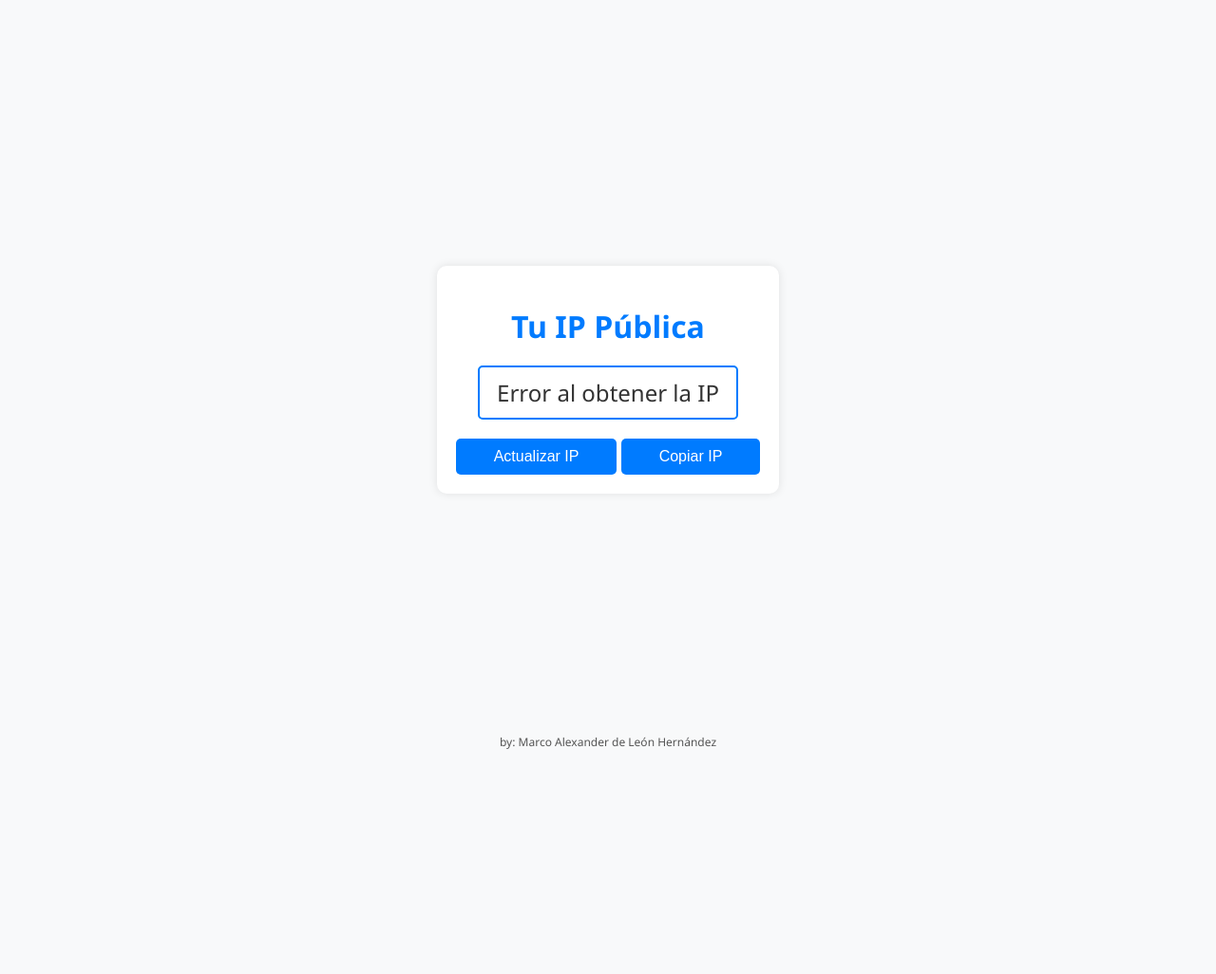
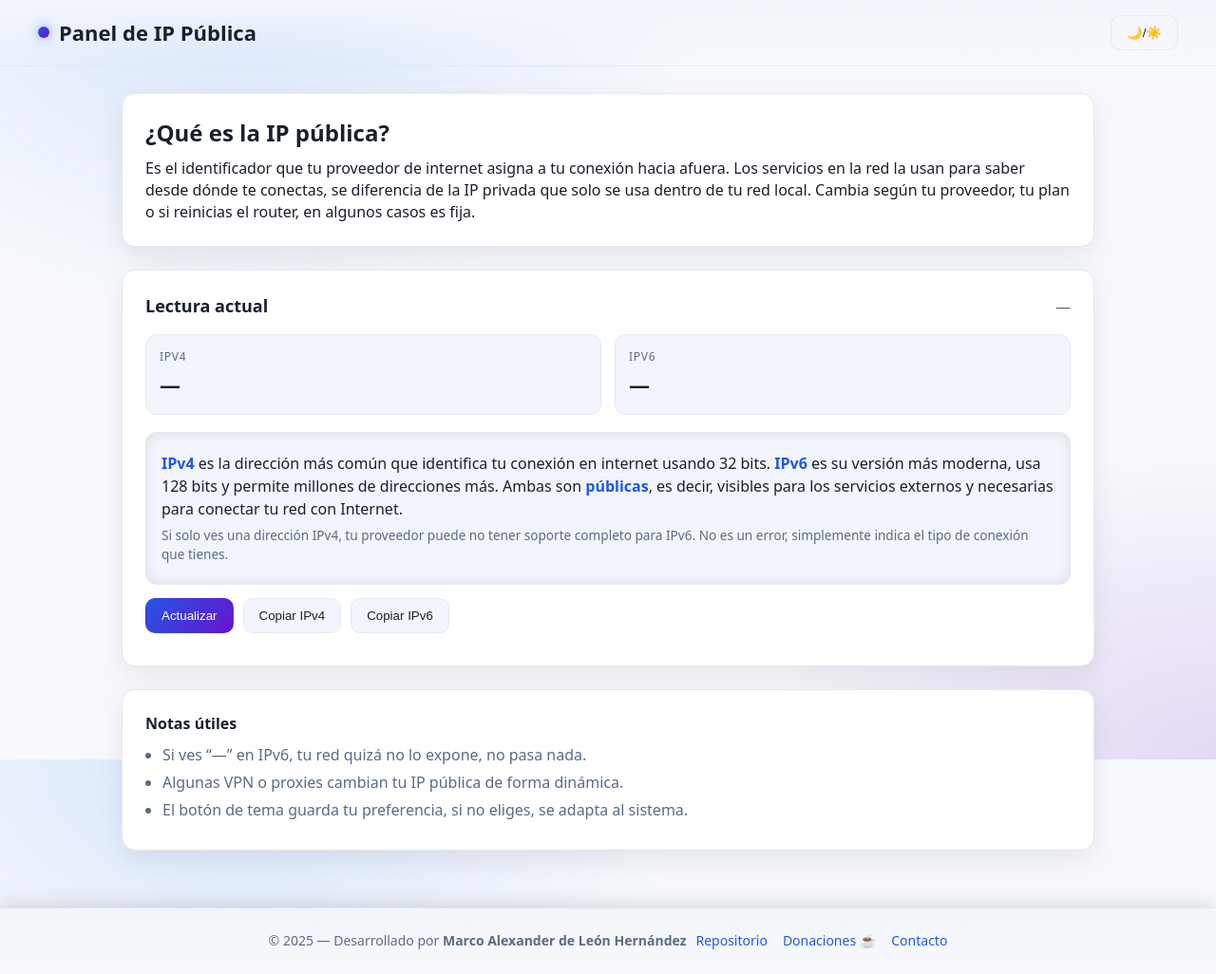
Before and after one commit to marcodeleon20/IpPublica, a plain HTML site: page index.html in a window 1280 px wide. Shown: the whole page at 95% size. Before the commit the page ends 800 px from the top, so only its background shows below. Drawn offline with Linux system fonts and the light colour scheme; no server answers.

Commit message:
feat: Implementa rediseño moderno y estructura inicial del proyecto

```diff
--- /dev/null
+++ b/app.js
@@ -0,0 +1,101 @@
+// ================== Tema (oscuro/claro/auto) ==================
+(function setupTheme() {
+  const root = document.documentElement;
+  const saved = localStorage.getItem("theme"); // "dark" | "light" | null => auto
+  if (saved === "dark") root.classList.add("dark");
+  if (saved === "light") root.classList.add("light");
+
+  const btn = document.getElementById("themeToggle");
+  btn.addEventListener("click", () => {
+    // ciclo: auto -> dark -> light -> auto
+    const isDark = root.classList.contains("dark");
+    const isLight = root.classList.contains("light");
+
+    if (!isDark && !isLight) {
+      root.classList.add("dark");
+      localStorage.setItem("theme", "dark");
+      return;
+    }
+    if (isDark) {
+      root.classList.remove("dark");
+      root.classList.add("light");
+      localStorage.setItem("theme", "light");
+      return;
+    }
+    // estaba light
+    root.classList.remove("light");
+    localStorage.removeItem("theme"); // vuelve a auto
+  });
+})();
+
+// ================== Utilidades ==================
+const $ = (id) => document.getElementById(id);
+const setText = (id, text) => ($(id).textContent = text);
+
+// Marca de tiempo legible
+function stamp() {
+  const d = new Date();
+  return d.toLocaleString();
+}
+
+// Copiar al portapapeles con feedback
+function copyText(text, label = "IP") {
+  if (!text || text === "—") return;
+  navigator.clipboard
+    .writeText(text)
+    .then(() => notify(`✅ ${label} copiada: ${text}`))
+    .catch(() => notify(`⚠️ No se pudo copiar ${label}`));
+}
+
+// Estado / notificaciones
+let statusTimer = null;
+function notify(msg) {
+  const el = $("status");
+  el.textContent = msg;
+  clearTimeout(statusTimer);
+  statusTimer = setTimeout(() => (el.textContent = ""), 3500);
+}
+
+// ================== Lógica de IP ==================
+async function fetchJSON(url) {
+  const res = await fetch(url, { cache: "no-store" });
+  if (!res.ok) throw new Error(`HTTP ${res.status}`);
+  return res.json();
+}
+
+async function loadIPs() {
+  setText("ipV4", "—");
+  setText("ipV6", "—");
+  setText("lastUpdate", "actualizando…");
+
+  try {
+    // ipify con IPv4 e IPv6
+    const [v4, v6] = await Promise.allSettled([
+      fetchJSON("https://api.ipify.org?format=json"),     // auto (suele retornar v4)
+      fetchJSON("https://api64.ipify.org?format=json"),   // fuerza IPv6 si hay
+    ]);
+
+    if (v4.status === "fulfilled" && v4.value?.ip) setText("ipV4", v4.value.ip);
+    if (v6.status === "fulfilled" && v6.value?.ip) setText("ipV6", v6.value.ip);
+
+    // si ambas fallaron intenta un fallback sencillo a texto
+    if (v4.status === "rejected" && v6.status === "rejected") {
+      const txt = await fetch("https://api.ipify.org").then(r => r.text());
+      setText("ipV4", txt || "—");
+    }
+
+    setText("lastUpdate", stamp());
+    notify("IPs actualizadas");
+  } catch (e) {
+    notify("No se pudieron obtener las IPs");
+    setText("lastUpdate", "—");
+  }
+}
+
+// ================== Eventos UI ==================
+$("refreshBtn").addEventListener("click", loadIPs);
+$("copyV4").addEventListener("click", () => copyText($("ipV4").textContent, "IPv4"));
+$("copyV6").addEventListener("click", () => copyText($("ipV6").textContent, "IPv6"));
+
+// Primera carga
+loadIPs();
--- a/index.html
+++ b/index.html
@@ -1,104 +1,98 @@
 <!DOCTYPE html>
-<html lang="en">
+<html lang="es" data-theme="auto">
 <head>
-    <meta charset="UTF-8">
-    <meta name="viewport" content="width=device-width, initial-scale=1.0">
-    <title>Obtener IP Pública</title>
-    <link rel="icon" type="image/png" href="https://cdn-icons-png.flaticon.com/512/6159/6159318.png">
-    <style>
-        body {
-            font-family: 'Segoe UI', Tahoma, Geneva, Verdana, sans-serif;
-            margin: 0;
-            padding: 0;
-            display: flex;
-            justify-content: center;
-            align-items: center;
-            min-height: 100vh;
-            background-color: #f8f9fa;
-        }
-        .container {
-            text-align: center;
-            background-color: #fff;
-            border-radius: 10px;
-            padding: 20px;
-            box-shadow: 0px 0px 10px rgba(0, 0, 0, 0.1);
-        }
-        h1 {
-            color: #007bff;
-            margin-bottom: 20px;
-        }
-        #ip {
-            font-size: 24px;
-            color: #333;
-            padding: 10px;
-            border: 2px solid #007bff;
-            border-radius: 5px;
-            width: 250px;
-            margin: 0 auto;
-        }
-        .button {
-            background-color: #007bff;
-            color: #fff;
-            border: none;
-            padding: 10px 40px;
-            font-size: 16px;
-            border-radius: 5px;
-            cursor: pointer;
-            margin-top: 20px;
-            transition: background-color 0.3s ease;
-        }
-        .button:hover {
-            background-color: #0056b3;
-        }
-        footer {
-            position: fixed;
-            bottom: 10px;
-            left: 50%;
-            transform: translateX(-50%);
-            color: #555;
-            font-size: 12px;
-        }
-    </style>
+  <meta charset="UTF-8" />
+  <meta name="viewport" content="width=device-width, initial-scale=1" />
+  <title>Tu IP Pública — Panel</title>
+  <link rel="icon" type="image/png" href="https://cdn-icons-png.flaticon.com/512/6159/6159318.png" />
+  <link rel="stylesheet" href="styles.css" />
+  <meta name="color-scheme" content="light dark">
 </head>
 <body>
-    <div class="container">
-        <h1>Tu IP Pública</h1>
-        <div id="ip">Obteniendo IP...</div>
-        <button id="refresh" class="button" onclick="obtenerIP()">Actualizar IP</button>
-        <button id="copy" class="button" onclick="copiarIP()">Copiar IP</button>
+  <header class="app-header">
+    <div class="brand">
+      <div class="dot"></div>
+      <h1>Panel de IP Pública</h1>
     </div>
+    <button id="themeToggle" class="btn ghost" aria-label="Cambiar tema">
+      🌙/☀️
+    </button>
+  </header>
 
-    <footer>
-        by: Marco Alexander de León Hernández
-    </footer>
+  <main class="container">
+    <section class="explanation">
+      <h2>¿Qué es la IP pública?</h2>
+      <p>
+        Es el identificador que tu proveedor de internet asigna a tu conexión hacia afuera.
+        Los servicios en la red la usan para saber desde dónde te conectas, se diferencia de la IP privada que solo se usa dentro de tu red local.
+        Cambia según tu proveedor, tu plan o si reinicias el router, en algunos casos es fija.
+      </p>
+    </section>
 
-    <script>
-        function obtenerIP() {
-            fetch('https://api.ipify.org')
-            .then(response => response.text())
-            .then(ip => {
-                document.getElementById('ip').textContent = ip;
-            })
-            .catch(error => {
-                console.error('Error al obtener la IP:', error);
-                document.getElementById('ip').textContent = "Error al obtener la IP";
-            });
-        }
+    <section class="card">
+      <header class="card-head">
+        <h3>Lectura actual</h3>
+        <span id="lastUpdate" class="muted">—</span>
+      </header>
 
-        function copiarIP() {
-            var ipElement = document.getElementById('ip');
-            var ipText = ipElement.textContent;
-            navigator.clipboard.writeText(ipText)
-            .then(() => {
-                alert('IP copiada al portapapeles: ' + ipText);
-            })
-            .catch(err => {
-                console.error('Error al copiar la IP:', err);
-            });
-        }
+      <div class="ip-grid">
+        <div class="ip-block">
+          <div class="ip-label">IPv4</div>
+          <div id="ipV4" class="ip-value">—</div>
+        </div>
+        <div class="ip-block">
+          <div class="ip-label">IPv6</div>
+          <div id="ipV6" class="ip-value">—</div>
+        </div>
+      </div>
 
-        obtenerIP();
-        setInterval(obtenerIP, 5000); // Actualizar cada 5 segundos
-    </script>
+      <div class="ip-info">
+  <p>
+    <strong>IPv4</strong> es la dirección más común que identifica tu conexión en internet usando 32 bits.
+    <strong>IPv6</strong> es su versión más moderna, usa 128 bits y permite millones de direcciones más.
+    Ambas son <strong>públicas</strong>, es decir, visibles para los servicios externos y necesarias para conectar tu red con Internet.
+  </p>
+  <p class="muted small">
+    Si solo ves una dirección IPv4, tu proveedor puede no tener soporte completo para IPv6.
+    No es un error, simplemente indica el tipo de conexión que tienes.
+  </p>
+</div>
+
+
+      <div class="actions">
+        <button id="refreshBtn" class="btn primary">Actualizar</button>
+        <button id="copyV4" class="btn">Copiar IPv4</button>
+        <button id="copyV6" class="btn">Copiar IPv6</button>
+      </div>
+
+      <div id="status" class="status muted" role="status" aria-live="polite"></div>
+    </section>
+
+    <section class="tips">
+      <h4>Notas útiles</h4>
+      <ul>
+        <li>Si ves “—” en IPv6, tu red quizá no lo expone, no pasa nada.</li>
+        <li>Algunas VPN o proxies cambian tu IP pública de forma dinámica.</li>
+        <li>El botón de tema guarda tu preferencia, si no eliges, se adapta al sistema.</li>
+      </ul>
+    </section>
+  </main>
+
+  <footer class="app-footer">
+    <div class="footer-content">
+      <div class="credit">
+        <span>© 2025 — Desarrollado por <strong>Marco Alexander de León Hernández</strong></span>
+      </div>
+
+      <div class="links">
+        <a href="https://github.com/marcodeleon20" target="_blank" rel="noopener noreferrer">Repositorio</a>
+        <a href="https://www.buymeacoffee.com/marcodeleon" target="_blank" rel="noopener noreferrer">Donaciones ☕</a>
+        <a href="mailto:marcodeleonh@gmail.com">Contacto</a>
+      </div>
+    </div>
+  </footer>
+
+
+  <script src="app.js"></script>
 </body>
 </html>
--- /dev/null
+++ b/styles.css
@@ -0,0 +1,238 @@
+/* ===== Variables de tema ===== */
+:root {
+  --bg: #0e0f12;
+  --panel: #151821;
+  --panel-alt: #1b2030;
+  --text: #e9eef4;
+  --muted: #a9b2c3;
+  --primary: #4c8dff;
+  --primary-contrast: #ffffff;
+  --border: #2a3142;
+  --shadow: 0 10px 30px rgba(0,0,0,.35);
+}
+
+:root.light {
+  --bg: #f7f9fc;
+  --panel: #ffffff;
+  --panel-alt: #f2f5fb;
+  --text: #19202c;
+  --muted: #5a6b85;
+  --primary: #2257e6;
+  --primary-contrast: #ffffff;
+  --border: #e4e8f0;
+  --shadow: 0 10px 30px rgba(0,0,0,.08);
+}
+
+/* Respeta preferencia del sistema si el usuario no eligió manualmente */
+@media (prefers-color-scheme: light) {
+  :root:not(.dark):not(.light) {
+    --bg: #f7f9fc;
+    --panel: #ffffff;
+    --panel-alt: #f2f5fb;
+    --text: #19202c;
+    --muted: #5a6b85;
+    --primary: #2257e6;
+    --primary-contrast: #ffffff;
+    --border: #e4e8f0;
+    --shadow: 0 10px 30px rgba(0,0,0,.08);
+  }
+}
+
+/* ===== Reset breve ===== */
+* { box-sizing: border-box; }
+html, body { height: 100%; }
+body {
+  margin: 0;
+  font-family: ui-sans-serif, system-ui, -apple-system, "Segoe UI", Roboto, "Helvetica Neue", Arial, "Noto Sans", "Liberation Sans", "Apple Color Emoji", "Segoe UI Emoji";
+  background: radial-gradient(1200px 800px at 20% 0%, rgba(76,141,255,.18), transparent 40%),
+              radial-gradient(1200px 800px at 100% 100%, rgba(106,17,203,.14), transparent 40%),
+              var(--bg);
+  color: var(--text);
+  line-height: 1.45;
+}
+
+/* ===== Layout ===== */
+.app-header, .app-footer {
+  display: flex; justify-content: space-between; align-items: center;
+  gap: 12px;
+  padding: 16px clamp(16px, 4vw, 40px);
+  border-bottom: 1px solid var(--border);
+  background: linear-gradient(180deg, var(--panel-alt), transparent);
+}
+.app-footer {
+  border-top: 1px solid var(--border);
+  border-bottom: none;
+  justify-content: center;
+  background: none;
+  margin-top: 40px;
+  color: var(--muted);
+}
+
+.brand { display: flex; align-items: center; gap: 10px; }
+.brand .dot {
+  width: 12px; height: 12px; border-radius: 50%;
+  background: linear-gradient(135deg, var(--primary), #6a11cb);
+  box-shadow: 0 0 12px rgba(76,141,255,.7);
+}
+.brand h1 { font-size: clamp(18px, 2vw, 22px); margin: 0; }
+
+.container {
+  width: min(1024px, 92%);
+  margin: 28px auto;
+  display: grid;
+  gap: 24px;
+}
+
+.explanation, .card, .tips {
+  background: var(--panel);
+  border: 1px solid var(--border);
+  border-radius: 14px;
+  padding: clamp(16px, 3vw, 24px);
+  box-shadow: var(--shadow);
+}
+
+.explanation h2 { margin: 0 0 8px }
+.explanation p { margin: 0; color: var(--text); }
+
+.card-head {
+  display: flex; justify-content: space-between; align-items: baseline; gap: 10px;
+  margin-bottom: 16px;
+}
+.card-head h3 { margin: 0; font-size: 18px; }
+.muted { color: var(--muted); }
+
+.ip-grid {
+  display: grid;
+  grid-template-columns: 1fr;
+  gap: 14px;
+}
+@media (min-width: 560px) {
+  .ip-grid { grid-template-columns: 1fr 1fr; }
+}
+
+.ip-block {
+  background: var(--panel-alt);
+  border: 1px solid var(--border);
+  border-radius: 12px;
+  padding: 14px;
+}
+.ip-label {
+  font-size: 12px;
+  letter-spacing: .06em;
+  text-transform: uppercase;
+  color: var(--muted);
+  margin-bottom: 6px;
+}
+.ip-value {
+  font-weight: 700;
+  font-size: clamp(18px, 3.3vw, 22px);
+  word-break: break-word;
+}
+
+.actions {
+  display: flex; flex-wrap: wrap; gap: 10px; margin-top: 14px;
+}
+
+/* ===== Botones ===== */
+.btn {
+  appearance: none;
+  border: 1px solid var(--border);
+  background: var(--panel-alt);
+  color: var(--text);
+  padding: 10px 16px;
+  border-radius: 10px;
+  cursor: pointer;
+  transition: transform .06s ease, background .2s ease, border-color .2s ease, box-shadow .2s ease;
+}
+.btn:hover { transform: translateY(-1px); border-color: var(--primary); }
+.btn:active { transform: translateY(0); }
+
+.btn.primary {
+  background: linear-gradient(135deg, var(--primary), #6a11cb);
+  color: var(--primary-contrast);
+  border-color: transparent;
+}
+.btn.ghost {
+  background: transparent;
+}
+
+/* ===== Tips ===== */
+.tips h4 { margin: 0 0 10px; font-size: 16px; }
+.tips ul { margin: 0; padding-left: 18px; color: var(--muted); }
+.tips li { margin-bottom: 6px; }
+
+/* ===== Estado ===== */
+.status { margin-top: 10px; font-size: 13px; }
+
+/* ===== Accesibilidad ===== */
+:focus-visible {
+  outline: 2px solid var(--primary);
+  outline-offset: 3px;
+  border-radius: 8px;
+}
+
+/* ===== Footer extendido ===== */
+.app-footer {
+  border-top: 1px solid var(--border);
+  margin-top: 60px;
+  padding: 24px clamp(16px, 4vw, 40px);
+  background: linear-gradient(180deg, var(--panel-alt), var(--bg));
+  box-shadow: 0 -2px 20px rgba(0,0,0,0.15);
+  font-size: 14px;
+}
+
+.footer-content {
+  display: flex;
+  flex-direction: column;
+  align-items: center;
+  gap: 10px;
+}
+
+.footer-content .links {
+  display: flex;
+  flex-wrap: wrap;
+  gap: 16px;
+}
+
+.footer-content a {
+  color: var(--primary);
+  text-decoration: none;
+  transition: color 0.25s ease;
+  font-weight: 500;
+}
+
+.footer-content a:hover {
+  color: #6a11cb;
+}
+
+@media (min-width: 640px) {
+  .footer-content {
+    flex-direction: row;
+    justify-content: space-between;
+  }
+}
+
+/* ===== Explicación dentro del card ===== */
+.ip-info {
+  margin-top: 18px;
+  background: var(--panel-alt);
+  border: 1px solid var(--border);
+  border-radius: 12px;
+  padding: 14px 16px;
+  color: var(--text);
+  box-shadow: inset 0 0 12px rgba(0,0,0,0.1);
+}
+
+.ip-info p {
+  margin: 6px 0;
+  line-height: 1.5;
+}
+
+.ip-info strong {
+  color: var(--primary);
+}
+
+.small {
+  font-size: 0.85rem;
+  color: var(--muted);
+}
```
Also changed, not shown: images/image1.png (added), 1 other file.
